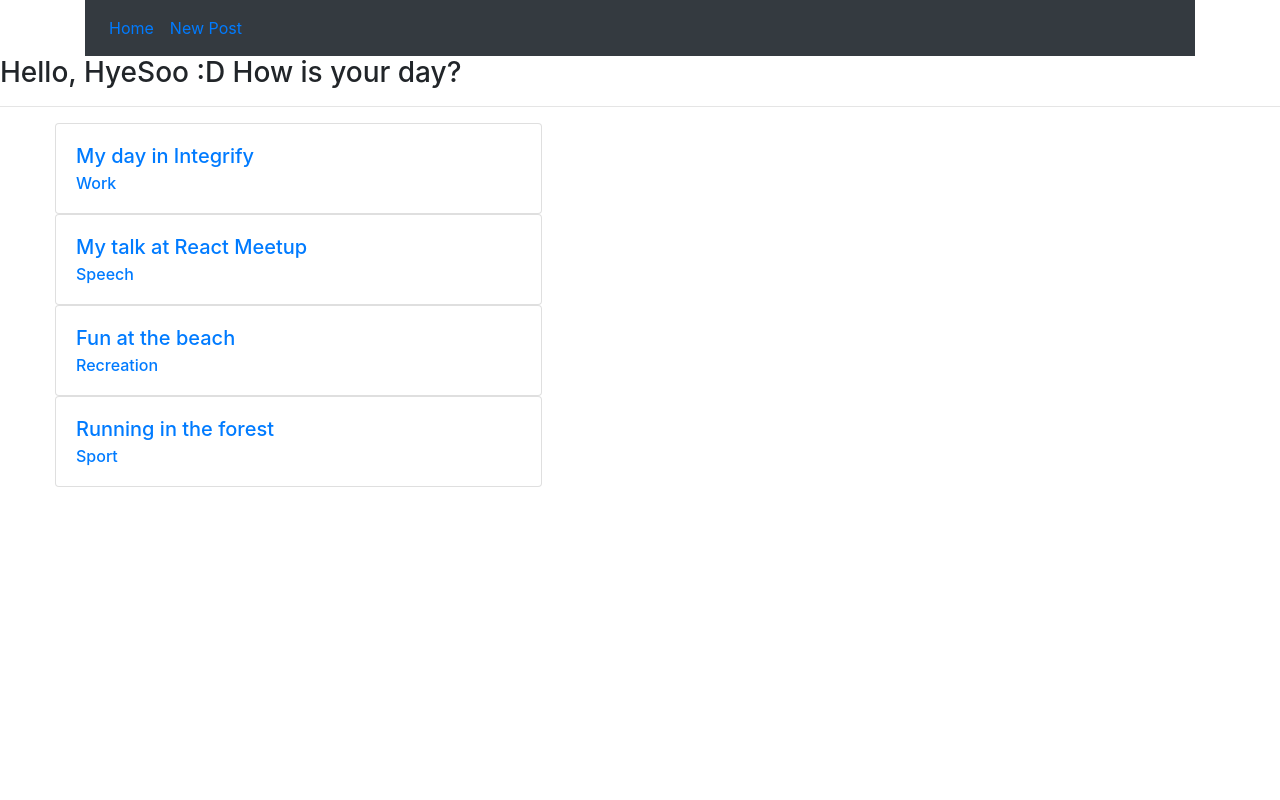
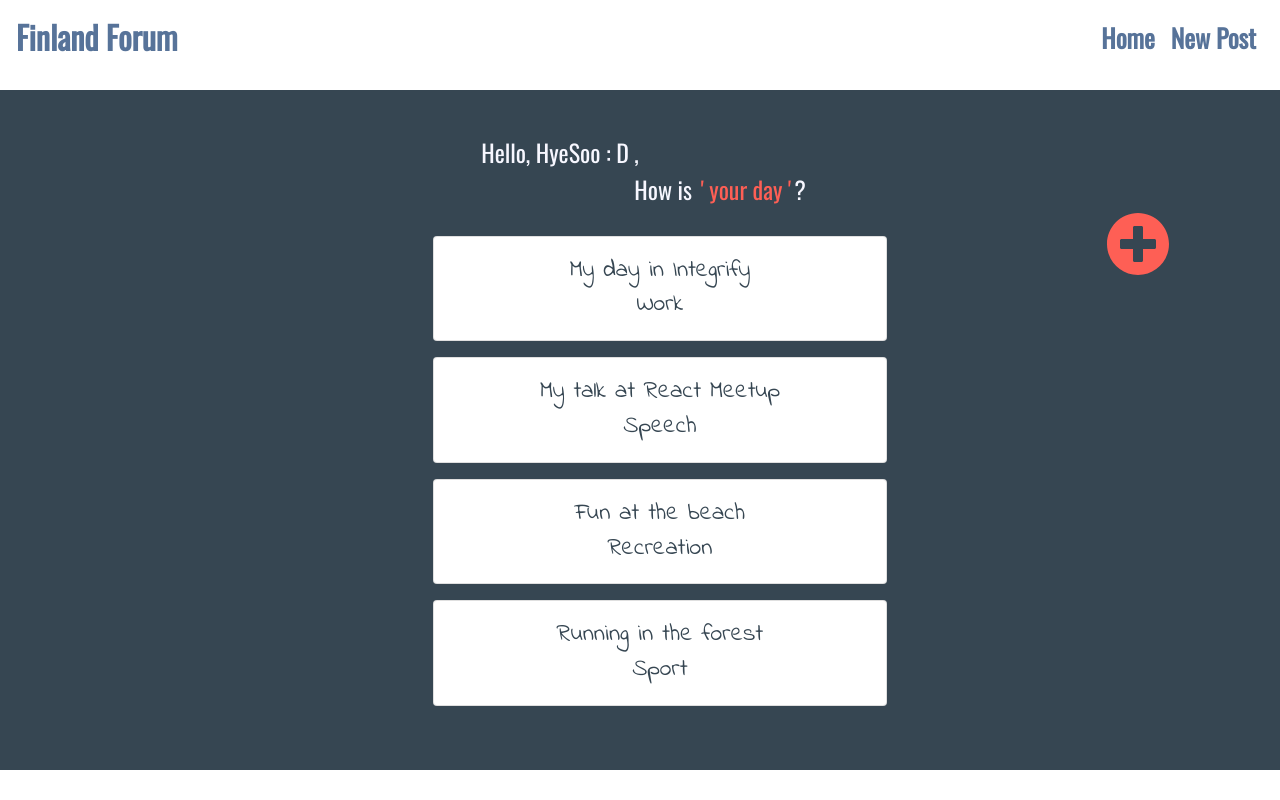
Before and after one commit to flyjwayur/Finland-Forum, a React (Create React App) app: page / in a window 1280 px wide. Built offline with nearby package versions, Linux system fonts and the light colour scheme.

Commit message:
Give style to HomePage

```diff
--- a/package.json
+++ b/package.json
@@ -3,7 +3,12 @@
   "version": "0.1.0",
   "private": true,
   "dependencies": {
+    "@fortawesome/fontawesome-svg-core": "^1.2.8",
+    "@fortawesome/free-solid-svg-icons": "^5.5.0",
+    "@fortawesome/react-fontawesome": "^0.1.3",
     "bootstrap": "^4.1.3",
+    "i": "^0.3.6",
+    "npm": "^6.4.1",
     "react": "^16.6.3",
     "react-dom": "^16.6.3",
     "react-redux": "^5.1.1",
--- a/src/App.css
+++ b/src/App.css
@@ -1,32 +1,3 @@
 .App {
   text-align: center;
 }
-
-.App-logo {
-  animation: App-logo-spin infinite 20s linear;
-  height: 40vmin;
-}
-
-.App-header {
-  background-color: #282c34;
-  min-height: 100vh;
-  display: flex;
-  flex-direction: column;
-  align-items: center;
-  justify-content: center;
-  font-size: calc(10px + 2vmin);
-  color: white;
-}
-
-.App-link {
-  color: #61dafb;
-}
-
-@keyframes App-logo-spin {
-  from {
-    transform: rotate(0deg);
-  }
-  to {
-    transform: rotate(360deg);
-  }
-}
--- a/src/components/Home/HomePage.js
+++ b/src/components/Home/HomePage.js
@@ -1,20 +1,24 @@
 import React from "react";
+import { FontAwesomeIcon } from '@fortawesome/react-fontawesome'
+import { faPlusCircle } from '@fortawesome/free-solid-svg-icons'
 import {
   Card,
   CardBody,
   CardTitle,
-  CardSubtitle
+  CardSubtitle,
+  Container
 } from "reactstrap";
 import { Link } from "react-router-dom";
+import "./homePage.css";
 
 const HomePage = ({ posts }) => {
   const RenderPosts = ({ post }) => {
     return (
       <Card key={post.id}>
-        <Link to={`/posts/${post.id}`}>
-          <CardBody>
-            <CardTitle>{post.title}</CardTitle>
-            <CardSubtitle>{post.category}</CardSubtitle>
+        <Link to={`/posts/${post.id}`} style={{ textDecoration: "none" }}>
+          <CardBody className="cardBody">
+            <CardTitle className="cardText">{post.title}</CardTitle>
+            <CardSubtitle className="cardText">{post.category}</CardSubtitle>
           </CardBody>
         </Link>
       </Card>
@@ -23,21 +27,26 @@ const HomePage = ({ posts }) => {
 
   const diplayPosts = posts.map(post => {
     return (
-      <div key={post.id} className="col-12 col-md-5">
+      <div key={post.id} className="container col-12 col-md-5">
         <RenderPosts post={post} />
       </div>
     );
   });
 
   return (
-    <div>
-      <div className="row">
+    <div className="wrapper">
+      <Container fluid>
         <div className="col-12">
-          <h3>Hello, HyeSoo :D How is your day?</h3>
-          <hr />
+          <h4 className="introFont introTextLeft">Hello, HyeSoo : D ,</h4>
+          <h4 className="introFont introTextRight">
+            How is <span className="highlightText"> ' your day '</span>?
+          </h4>
+          <Link to="/posts/newpost">
+          <FontAwesomeIcon icon={faPlusCircle} className="addPost"/>
+          </Link>
         </div>
-      </div>
-      <ul>{diplayPosts}</ul>
+      </Container>
+      <ul className="postsWrapper">{diplayPosts}</ul>
     </div>
   );
 };
--- /dev/null
+++ b/src/components/Home/homePage.css
@@ -0,0 +1,61 @@
+.wrapper{
+  background-color: #364652;
+  color : #F7F7FF;
+  margin-top: 1rem;
+  padding-top: 3rem;
+  padding-bottom : 3rem;
+  text-align: center;
+}
+
+.postsWrapper{
+  margin-top: 2rem;
+}
+
+.card{
+  background-color: 'fff';
+  color: #364652;
+  border : 2px solid #577399;
+  margin : 1rem;
+}
+
+.cardBody:hover{
+  background-color: #BDD5EA;
+}
+
+.cardText{
+  color: #364652;
+  font-family: var(--font-content1);
+  font-size : 1.5rem;
+}
+
+.cardLink{
+  text-decoration: none;
+}
+
+.highlightText{
+  color: #FE5F55;
+  margin: auto 0.2rem;
+}
+
+.introFont {
+  font-family : var(--font-title);
+}
+
+.introTextLeft{
+  margin-right: 10rem;
+}
+
+.introTextRight{
+  margin-left: 10rem;
+}
+
+.addPost{
+  font-size : 4rem;
+  color : #FE5F55;
+  float: right;
+  margin-right: 5rem;
+}
+
+.addPost:hover{
+  color: #b50c01;
+}
--- a/src/components/Navigation/Navigation.js
+++ b/src/components/Navigation/Navigation.js
@@ -8,6 +8,7 @@ import {
   NavItem
 } from "reactstrap";
 import { NavLink } from "react-router-dom";
+import './navigation.css';
 
 class Navigation extends Component {
   state = {
@@ -20,22 +21,20 @@ class Navigation extends Component {
 
   render() {
     return (
-      <div className="container">
-        <Navbar color="dark" expand="md">
-          <NavbarToggler color="light" onClick={this.toggleNav} />
-          <NavbarBrand className="mr-auto" href="/">
-            {/* post image */}
-          </NavbarBrand>
+      <div>
+        <Navbar expand="md" className="navBar">
+          <NavbarBrand id="navBrand" href="/">Finland Forum</NavbarBrand>
+          <NavbarToggler onClick={this.toggleNav} />
           <Collapse isOpen={this.state.isNavOpen} navbar>
-            <Nav navbar>
+            <Nav className="ml-auto" navbar>
               <NavItem>
                 <NavLink className="nav-link" to="/">
-                  <span className="fa fa-home fa-lg"> Home </span>
+                  <span className="navLink"> Home </span>
                 </NavLink>
               </NavItem>
-              <NavItem>
-                <NavLink className="nav-link" to="/posts/newpost">
-                  <span className="fa fa-list fa-lg"> New Post </span>
+              <NavItem className="">
+                <NavLink className=".navLink nav-link" to="/posts/newpost">
+                  <span className="navLink"> New Post </span>
                 </NavLink>
               </NavItem>
             </Nav>
--- /dev/null
+++ b/src/components/Navigation/navigation.css
@@ -0,0 +1,28 @@
+.navBar{
+  padding: 3rem;
+}
+
+#navBrand{
+  font-weight: 900;
+  font-size : 2rem;
+  color: #577399;
+  font-family : var(--font-title);
+}
+
+.navLink{
+  color: #577399;
+  font-weight: 700;
+  font-size: 1.6rem;
+  font-family : var(--font-title);
+}
+
+.navLink:hover{
+  border-bottom: 2px solid #577399;
+  box-shadow: 2px 2px 2px #ccc;
+  padding: 0.7rem 1.2rem;
+  background-color : #BDD5EA;
+}
+
+.navLink:active{
+  border-bottom: 2px solid #FE5F55;
+}
--- a/src/components/ViewPost/ViewPostPage.js
+++ b/src/components/ViewPost/ViewPostPage.js
@@ -1,9 +1,9 @@
 import React from "react";
-import { Breadcrumb, BreadcrumbItem } from "reactstrap";
+import { Breadcrumb, BreadcrumbItem, Jumbotron } from "reactstrap";
 import { Link } from "react-router-dom";
 
 const ViewPost = (props) => {
-
+ console.log(props);
   const { post, handleDelete, history } = props;
   const onHandleDelete = (post) => {
     //Delete the post
@@ -14,7 +14,8 @@ const ViewPost = (props) => {
   console.log(post);
 
   return (
-    <div className="container">
+    <div>
+    <Jumbotron>
       <div className="row">
         <Breadcrumb>
           <BreadcrumbItem>
@@ -31,6 +32,7 @@ const ViewPost = (props) => {
           <div>{post.body}</div>
         </div>
       </div>
+    </Jumbotron>
     </div>
   );
 };
--- a/src/index.css
+++ b/src/index.css
@@ -1,5 +1,18 @@
+@import url("https://fonts.googleapis.com/css?family=Amatic+SC|Indie+Flower|Montserrat:400,800|Open+Sans|Oswald");
+
+
 body {
   margin: 0;
   padding: 0;
   box-sizing: border-box;
 }
+
+:root{
+  /*font style*/
+--font-title : 'Oswald', sans-serif;
+--font-content1 : 'Indie Flower', cursive;
+--font-content2 : 'Amatic SC', cursive;
+
+  /* color */
+
+}
```
Also changed, not shown: 1 other file (tests, documents, lock files or other folders).
